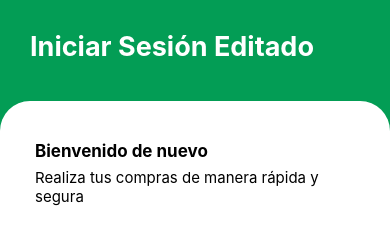
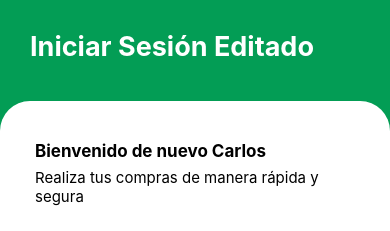
Before and after one commit to ViviFlores/Carrito_ComprasMAT, a React Native app: screen / in a window 390 px wide. Shown: the top 231 px of the page. Built offline with nearby package versions, Linux system fonts and the light colour scheme.

Commit message:
cambio texto bienvenida transation

```diff
--- a/src/screens/LoginScreen.tsx
+++ b/src/screens/LoginScreen.tsx
@@ -73,7 +73,7 @@ export const LoginScreen = ({ users }: Props) => {
             <TitleComponent title='Iniciar Sesión Editado' />
             <BodyComponents>
                 <Text style={styles.titlePrincipal}>
-                    Bienvenido de nuevo
+                    Bienvenido de nuevo Carlos
                 </Text>
                 <Text style={styles.textDescription}>
                     Realiza tus compras de manera rápida y segura
```
